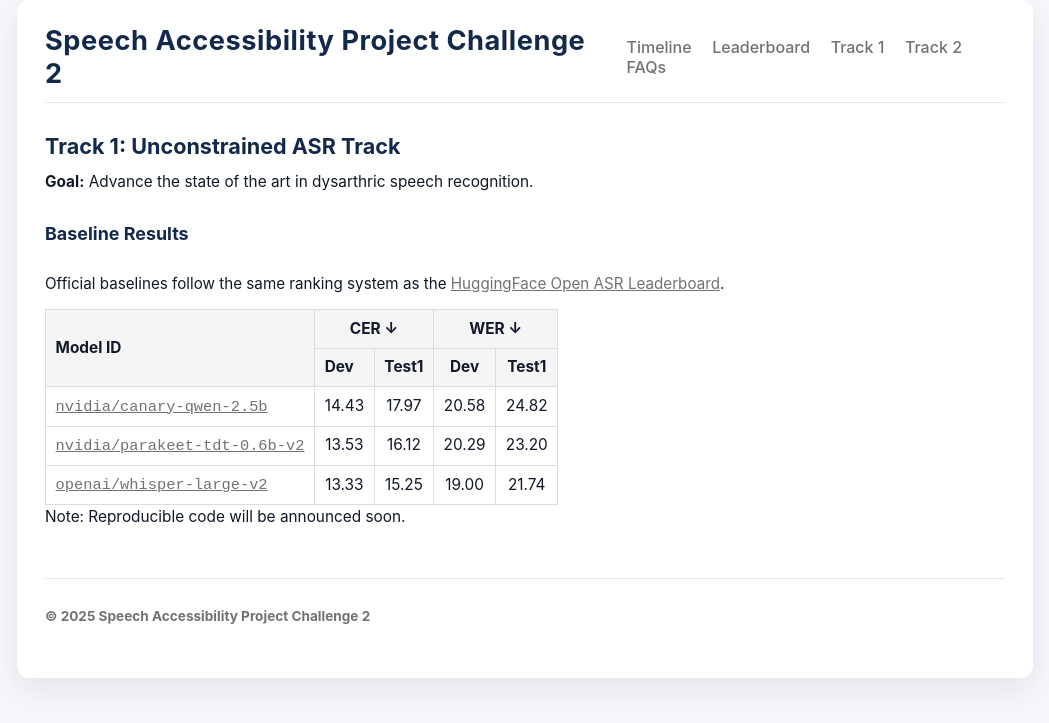
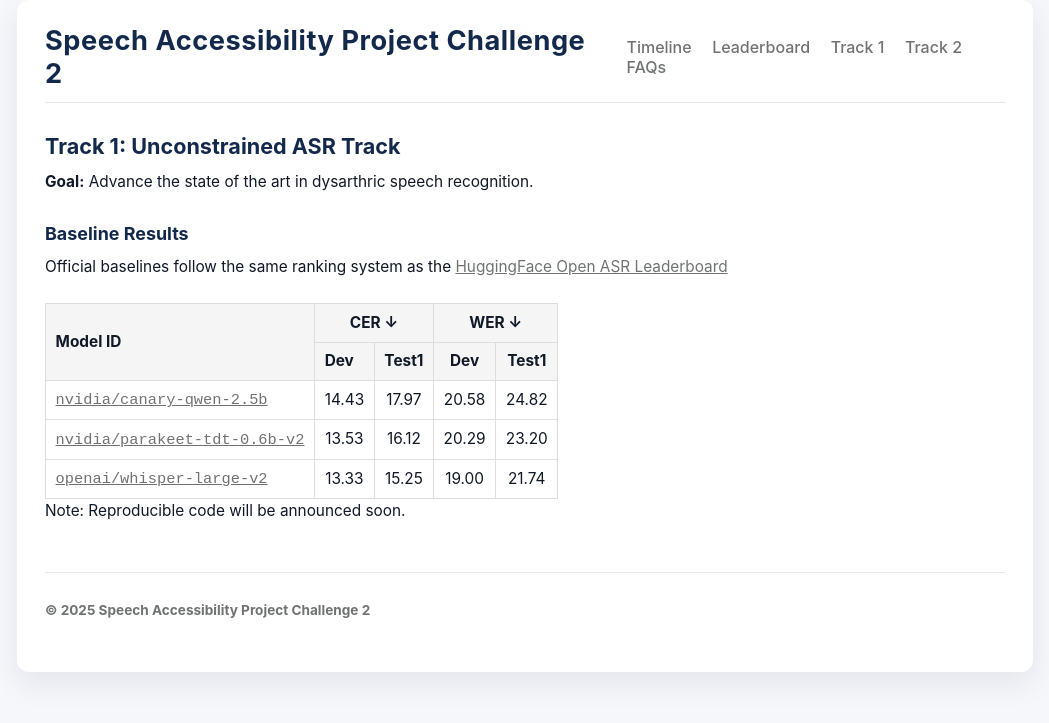
Before and after one commit to xiuwenz2/SAPC2-website, a Jekyll site: the page built from pages/track1.md, in a window 1280 px wide. Shown: the top 723 px of the page, without its empty margins (115-1164 px from the left). Built offline with Jekyll 4.4.1, drawn with Linux system fonts in a browser that asks for light colours.

Commit message:
Update track1.md

```diff
--- a/pages/track1.md
+++ b/pages/track1.md
@@ -8,14 +8,12 @@ permalink: /track1/
 
 **Goal:** Advance the state of the art in dysarthric speech recognition.
 
-<h3 style="margin-bottom:0;">Baseline Results</h3>
+### Baseline Results
+Official baselines follow the same ranking system as the <a href="https://huggingface.co/spaces/hf-audio/open_asr_leaderboard">HuggingFace Open ASR Leaderboard</a>
+<!-- Official baselines and reproducible code are available at
+<a href="YOUR_BASELINES_REPO_URL" target="_blank" rel="noopener">this repository</a>. -->
+
 <div class="baseline-block">
-  <p class="baseline-note">
-    Official baselines follow the same ranking system as the <a href="https://huggingface.co/spaces/hf-audio/open_asr_leaderboard">HuggingFace Open ASR Leaderboard</a>.<br>
-    <!-- Official baselines and reproducible code are available at
-    <a href="YOUR_BASELINES_REPO_URL" target="_blank" rel="noopener">this repository</a>. -->
-  </p>
-
   <div class="table-wrapper">
     <table class="baseline-table">
       <thead>
```
